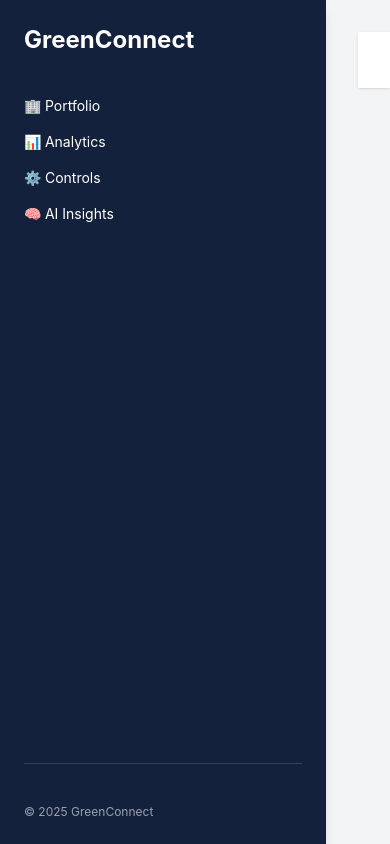
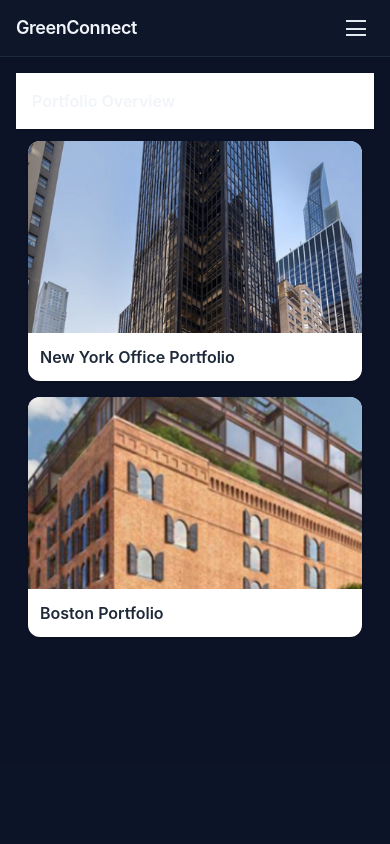
Before and after one commit to lcassociates/greenconnect-rtem, a Next.js app: page / in a window 390 px wide. Built offline with nearby package versions, Linux system fonts and the light colour scheme.

Commit message:
add mobile view

```diff
--- /dev/null
+++ b/app/components/ResponsiveLayout.tsx
@@ -0,0 +1,182 @@
+"use client";
+
+import Link from "next/link";
+import { usePathname } from "next/navigation";
+import { useEffect, useMemo, useRef, useState } from "react";
+
+/**
+ * ResponsiveLayout.tsx
+ * --------------------
+ * - Desktop: Permanent left sidebar
+ * - Mobile: Top bar with "GreenConnect" + menu icon
+ * - Dropdown menu appears on click, closes after navigation
+ */
+
+const MENU = [
+  { label: "Portfolio", href: "/portfolio", icon: "📊" },
+  { label: "Analytics", href: "/analytics", icon: "📈" },
+  { label: "Controls", href: "/controls", icon: "⚙️" },
+  { label: "AI Insights", href: "/ai-insights", icon: "🧠" },
+];
+
+export default function ResponsiveLayout({
+  children,
+}: {
+  children: React.ReactNode;
+}) {
+  return (
+    <div className="min-h-screen bg-slate-900 text-slate-100">
+      <MobileTopBar />
+      <div className="mx-auto max-w-[1600px] grid grid-cols-1 md:grid-cols-[260px_1fr]">
+        <DesktopSidebar />
+        <main className="min-h-[calc(100vh-56px)] md:min-h-screen bg-slate-950/20">
+          <div className="p-4 md:p-8">{children}</div>
+        </main>
+      </div>
+    </div>
+  );
+}
+
+/* Mobile Top Bar + Dropdown   */
+function MobileTopBar() {
+  const [open, setOpen] = useState(false);
+  const pathname = usePathname();
+  const menuRef = useRef<HTMLDivElement | null>(null);
+  const btnRef = useRef<HTMLButtonElement | null>(null);
+
+  // Close when route changes
+  useEffect(() => {
+    setOpen(false);
+  }, [pathname]);
+
+  // Close on outside click
+  useEffect(() => {
+    function onDocClick(e: MouseEvent) {
+      if (!open) return;
+      const t = e.target as Node;
+      if (menuRef.current?.contains(t)) return;
+      if (btnRef.current?.contains(t)) return;
+      setOpen(false);
+    }
+    document.addEventListener("mousedown", onDocClick);
+    return () => document.removeEventListener("mousedown", onDocClick);
+  }, [open]);
+
+  // Close on Escape
+  useEffect(() => {
+    function onKey(e: KeyboardEvent) {
+      if (e.key === "Escape") setOpen(false);
+    }
+    document.addEventListener("keydown", onKey);
+    return () => document.removeEventListener("keydown", onKey);
+  }, []);
+
+  return (
+    <header className="md:hidden sticky top-0 z-40 bg-slate-900/90 backdrop-blur border-b border-slate-800">
+      <div className="flex items-center justify-between px-4 h-14">
+        <Link href="/" className="text-lg font-semibold tracking-tight">
+          GreenConnect
+        </Link>
+
+        <button
+          ref={btnRef}
+          aria-expanded={open}
+          aria-controls="mobile-menu"
+          aria-label="Open menu"
+          onClick={() => setOpen((s) => !s)}
+          className="p-2 rounded-xl hover:bg-slate-800 focus:outline-none focus-visible:ring-2 focus-visible:ring-slate-300"
+        >
+          {/* Close icon */}
+          <div className="w-5 h-4 relative" aria-hidden>
+            <span
+              className={`absolute left-0 top-0 block h-0.5 w-5 bg-slate-200 transition-transform ${
+                open ? "translate-y-2 rotate-45" : ""
+              }`}
+            />
+            <span
+              className={`absolute left-0 top-2 block h-0.5 w-5 bg-slate-200 transition-opacity ${
+                open ? "opacity-0" : "opacity-100"
+              }`}
+            />
+            <span
+              className={`absolute left-0 bottom-0 block h-0.5 w-5 bg-slate-200 transition-transform ${
+                open ? "-translate-y-2 -rotate-45" : ""
+              }`}
+            />
+          </div>
+        </button>
+      </div>
+
+      {open && (
+        <div
+          id="mobile-menu"
+          ref={menuRef}
+          className="px-2 pb-3 shadow-lg border-t border-slate-800"
+        >
+          <nav className="flex flex-col gap-1 py-2">
+            {MENU.map((m) => {
+              const active = pathname === m.href;
+              return (
+                <Link
+                  key={m.href}
+                  href={m.href}
+                  className={`flex items-center gap-2 rounded-xl px-3 py-2 hover:bg-slate-800 active:bg-slate-700 ${
+                    active ? "bg-slate-800 text-white" : "text-slate-200"
+                  }`}
+                >
+                  <span className="text-lg" aria-hidden>
+                    {m.icon}
+                  </span>
+                  <span>{m.label}</span>
+                </Link>
+              );
+            })}
+          </nav>
+        </div>
+      )}
+    </header>
+  );
+}
+
+/* Desktop Sidebar             */
+function DesktopSidebar() {
+  const year = useMemo(() => new Date().getFullYear(), []);
+  const pathname = usePathname();
+
+  return (
+    <aside className="hidden md:flex md:flex-col md:min-h-screen md:sticky md:top-0 md:h-screen bg-slate-900 border-r border-slate-800 p-4">
+      <div className="px-2 py-2">
+        <Link href="/" className="text-2xl font-bold">
+          GreenConnect
+        </Link>
+      </div>
+
+      <nav className="mt-3 flex-1 overflow-y-auto pr-1">
+        <ul className="space-y-1">
+          {MENU.map((m) => {
+            const active = pathname === m.href;
+            return (
+              <li key={m.href}>
+                <Link
+                  href={m.href}
+                  className={`flex items-center gap-2 rounded-xl px-3 py-2 hover:bg-slate-800 transition-colors ${
+                    active ? "bg-slate-800 text-white" : "text-slate-200"
+                  }`}
+                >
+                  <span className="text-lg" aria-hidden>
+                    {m.icon}
+                  </span>
+                  <span>{m.label}</span>
+                </Link>
+              </li>
+            );
+          })}
+        </ul>
+      </nav>
+
+      <div className="mt-auto pt-4 border-t border-slate-800 text-xs text-slate-400">
+        © {year} GreenConnect
+      </div>
+    </aside>
+  );
+}
--- a/app/layout.tsx
+++ b/app/layout.tsx
@@ -1,22 +1,17 @@
 import "./globals.css";
 import type { Metadata } from "next";
-import Sidebar from "./components/Sidebar"; // 👈 import the sidebar
+import ResponsiveLayout from "./components/ResponsiveLayout";
 
 export const metadata: Metadata = {
   title: "GreenConnect RTEM",
-  description: "Portfolio dashboard for building energy management",
+  description: "GreenConnect dashboard",
 };
 
 export default function RootLayout({ children }: { children: React.ReactNode }) {
   return (
-    <html lang="en" className="h-full">
-      <body className="h-full bg-gray-100 text-gray-900 antialiased">
-        <main className="flex h-full">
-          <Sidebar /> {/* 👈 use the sidebar */}
-          <section className="flex-1 p-8 overflow-auto">
-            {children}
-          </section>
-        </main>
+    <html lang="en">
+      <body>
+        <ResponsiveLayout>{children}</ResponsiveLayout>
       </body>
     </html>
   );
```
